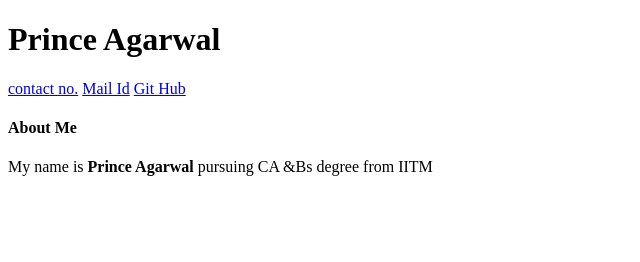
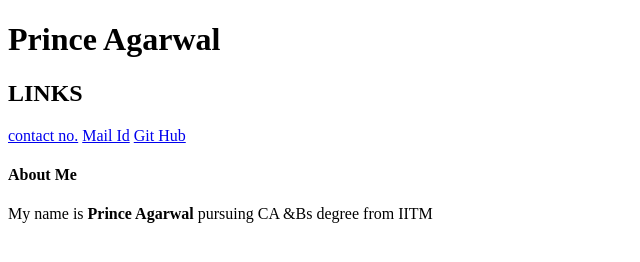
Before and after one commit to agarwalprince001/resumev1, a plain HTML site: page index.html in a window 1280 px wide. Shown: the whole page, without its empty margins (0-640 px from the left). Drawn offline with Linux system fonts and the light colour scheme.

Commit message:
Update index.html

```diff
--- a/index.html
+++ b/index.html
@@ -7,6 +7,7 @@
 </head>
 <body>
    <h1>Prince Agarwal </h1>
+<h2>LINKS</h2>
     <a href="tel:+919591878330">contact no.</a>
     <a href="mailto:princeagarwal4001@gmail.com">Mail Id</a>
     <a href="https://github.com/agarwalprince001">Git Hub</a>
```
